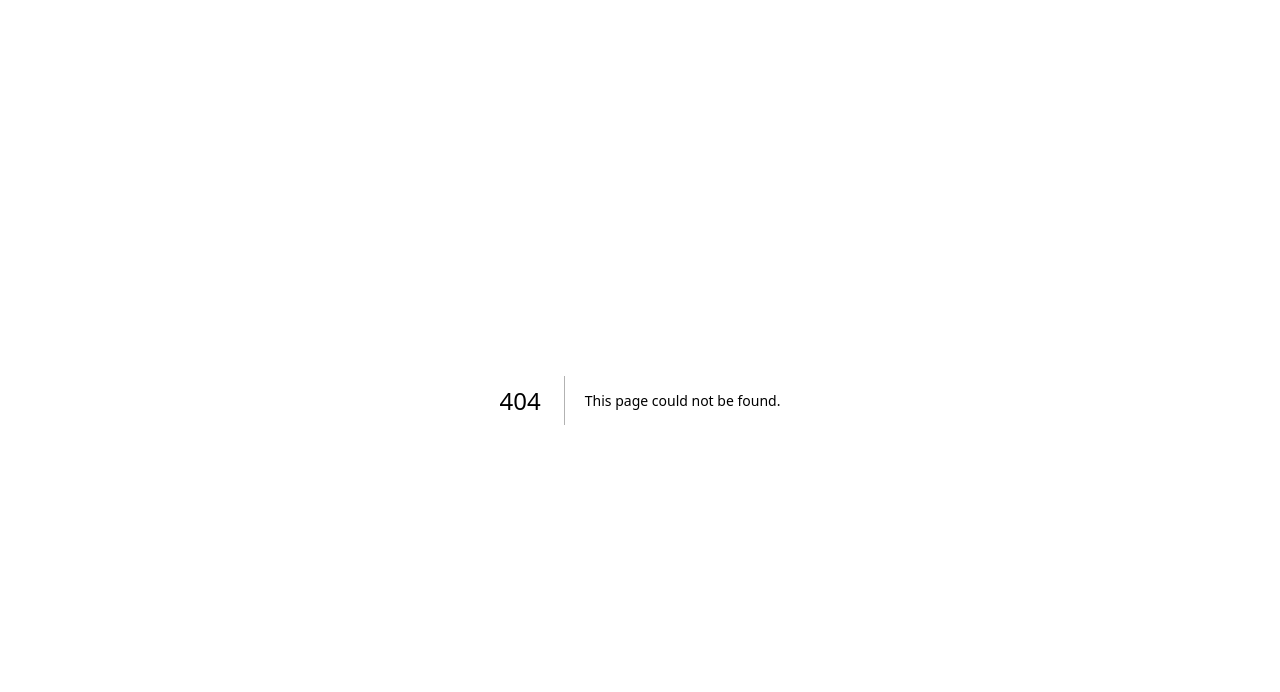
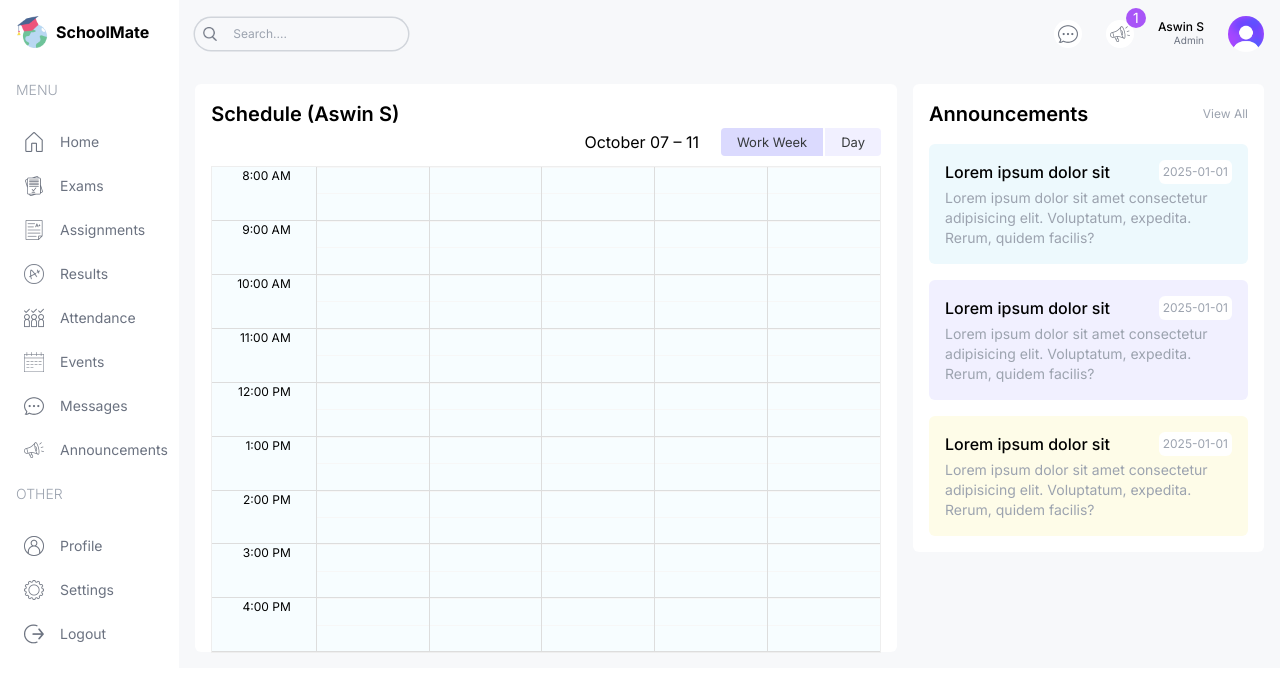
Before and after one commit to ASWIN-PALAYAD/schoolmate, a Next.js app: page /parent in a window 1280 px wide. Before the commit this address had no page. Shown: the top 692 px of the page. Built offline with nearby package versions, Linux system fonts and the light colour scheme.

Commit message:
completed home pages of teacher,students and parents

```diff
--- a/package.json
+++ b/package.json
@@ -9,8 +9,10 @@
     "lint": "next lint"
   },
   "dependencies": {
+    "moment": "^2.30.1",
     "next": "14.2.5",
     "react": "^18",
+    "react-big-calendar": "^1.15.0",
     "react-calendar": "^5.0.0",
     "react-dom": "^18",
     "recharts": "^2.12.7"
@@ -18,6 +20,7 @@
   "devDependencies": {
     "@types/node": "^20",
     "@types/react": "^18",
+    "@types/react-big-calendar": "^1.8.12",
     "@types/react-dom": "^18",
     "eslint": "^8",
     "eslint-config-next": "14.2.5",
--- a/src/app/(dashboard)/layout.tsx
+++ b/src/app/(dashboard)/layout.tsx
@@ -19,7 +19,7 @@ export default function DashboardLayout({
         <Menu/>
     </div>
     {/* right */}
-    <div className="w-[86%] md:w-[92%] lg:w-[84%] xl:w-[86%] bg-[#F7F8FA] overflow-scroll">
+    <div className="w-[86%] md:w-[92%] lg:w-[84%] xl:w-[86%] bg-[#F7F8FA] overflow-scroll flex flex-col">
         <Navbar/>
         {children}
     </div>
--- /dev/null
+++ b/src/app/(dashboard)/parent/page.tsx
@@ -0,0 +1,22 @@
+import Announcements from "@/components/Announcement";
+import BigCalendar from "@/components/BigCalender";
+
+const ParentPage = () => {
+  return (
+    <div className="p-4 flex gap-4 flex-col xl:flex-row flex-1">
+      {/* LEFT */}
+      <div className="w-full xl:w-2/3">
+        <div className="h-full bg-white p-4 rounded-md">
+          <h1 className="text-xl font-semibold">Schedule (Aswin S)</h1>
+          <BigCalendar/>
+        </div>
+      </div>
+      {/* RIGHT */}
+      <div className="w-full xl:w-1/3 flex flex-col gap-8">
+        <Announcements />
+      </div>
+    </div>
+  );
+};
+
+export default ParentPage;
--- a/src/app/(dashboard)/parents/page.tsx
+++ /dev/null
@@ -1,7 +0,0 @@
-const ParentPage = () => {
-  return (
-    <div className=''>ParentPage</div>
-  )
-}
-
-export default ParentPage
--- /dev/null
+++ b/src/app/(dashboard)/student/page.tsx
@@ -0,0 +1,24 @@
+import Announcements from "@/components/Announcement";
+import BigCalendar from "@/components/BigCalender";
+import EventCalendar from "@/components/EventCalender";
+
+const StudentPage = () => {
+  return (
+    <div className="p-4 flex gap-4 flex-col xl:flex-row">
+      {/* LEFT */}
+      <div className="w-full xl:w-2/3">
+        <div className="h-full bg-white p-4 rounded-md">
+          <h1 className="text-xl font-semibold">Schedule (4A)</h1>
+          <BigCalendar/>
+        </div>
+      </div>
+      {/* RIGHT */}
+      <div className="w-full xl:w-1/3 flex flex-col gap-8">
+        <EventCalendar />
+        <Announcements />
+      </div>
+    </div>
+  );
+};
+
+export default StudentPage;
--- a/src/app/(dashboard)/students/page.tsx
+++ /dev/null
@@ -1,7 +0,0 @@
-const StudentPage = () => {
-  return (
-    <div className=''>StudentPage</div>
-  )
-}
-
-export default StudentPage
--- /dev/null
+++ b/src/app/(dashboard)/teacher/page.tsx
@@ -0,0 +1,23 @@
+import Announcements from "@/components/Announcement";
+import BigCalendar from "@/components/BigCalender";
+import EventCalendar from "@/components/EventCalender";
+
+const TeacherPage = () => {
+  return (
+    <div className="p-4 flex gap-4 flex-col xl:flex-row flex-1">
+      {/* LEFT */}
+      <div className="w-full xl:w-2/3">
+        <div className="h-full bg-white p-4 rounded-md">
+          <h1 className="text-xl font-semibold">Schedule</h1>
+          <BigCalendar/>
+        </div>
+      </div>
+      {/* RIGHT */}
+      <div className="w-full xl:w-1/3 flex flex-col gap-8">
+        <Announcements />
+      </div>
+    </div>
+  );
+};
+
+export default TeacherPage;
--- a/src/app/(dashboard)/teachers/page.tsx
+++ /dev/null
@@ -1,7 +0,0 @@
-const TeacherPage = () => {
-  return (
-    <div className=''>TeacherPage</div>
-  )
-}
-
-export default TeacherPage
--- /dev/null
+++ b/src/components/BigCalender.tsx
@@ -0,0 +1,34 @@
+"use client";
+
+import { Calendar, momentLocalizer, View, Views } from "react-big-calendar";
+import moment from "moment";
+import { calendarEvents } from "@/lib/data";
+import "react-big-calendar/lib/css/react-big-calendar.css";
+import { useState } from "react";
+
+const localizer = momentLocalizer(moment);
+
+const BigCalendar = () => {
+  const [view, setView] = useState<View>(Views.WORK_WEEK);
+
+  const handleOnChangeView = (selectedView: View) => {
+    setView(selectedView);
+  };
+
+  return (
+    <Calendar
+      localizer={localizer}
+      events={calendarEvents}
+      startAccessor="start"
+      endAccessor="end"
+      views={["work_week", "day"]}
+      view={view}
+      style={{ height: "98%" }}
+      onView={handleOnChangeView}
+      min={new Date(2025, 1, 0, 8, 0, 0)}
+      max={new Date(2025, 1, 0, 17, 0, 0)}
+    />
+  );
+};
+
+export default BigCalendar;
--- a/src/components/Menu.tsx
+++ b/src/components/Menu.tsx
@@ -1,3 +1,4 @@
+import { role } from "@/lib/data";
 import Image from "next/image";
 import Link from "next/link";
 
@@ -124,16 +125,20 @@ const Menu = () => {
           <span className="hidden lg:block text-gray-400 font-light my-4">
             {i.title}
           </span>
-          {i.items.map((item) => (
+          {i.items.map((item) => {
+            if(item.visible.includes(role)){
+              return (
                 <Link
                   href={item.href}
                   key={item.label}
-              className="flex items-center justify-center lg:justify-start gap-4 text-gray-500 py-2"
+                  className="flex items-center justify-center lg:justify-start gap-4 text-gray-500 py-2 md:px-2 rounded-md hover:bg-schoolSkyLight"
                 >
                   <Image src={item.icon} alt="icons" width={20} height={20} />
                   <span className="hidden lg:block">{item.label}</span>
                 </Link>
-          ))}
+              )
+            }
+          })}
         </div>
       ))}
     </div>
--- a/src/lib/data.ts
+++ b/src/lib/data.ts
@@ -1,6 +1,6 @@
 // TEMPORARY DATA
 
-export let role = "admin";
+export let role = "student";
 
 export const teachersData = [
   {
```
Also changed, not shown: src/components/EventCalender.tsx (line endings or trailing spaces), 1 other file (tests, documents, lock files or other folders). Lines whose indentation alone changed are shown as unchanged.
